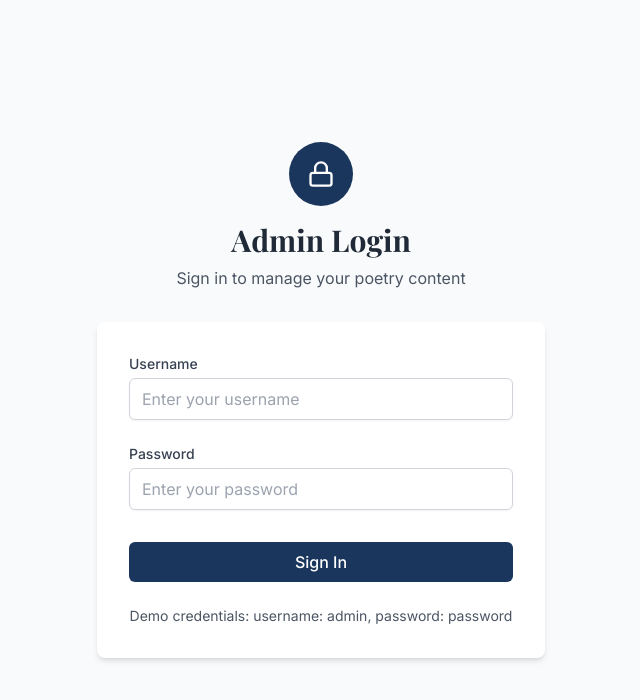
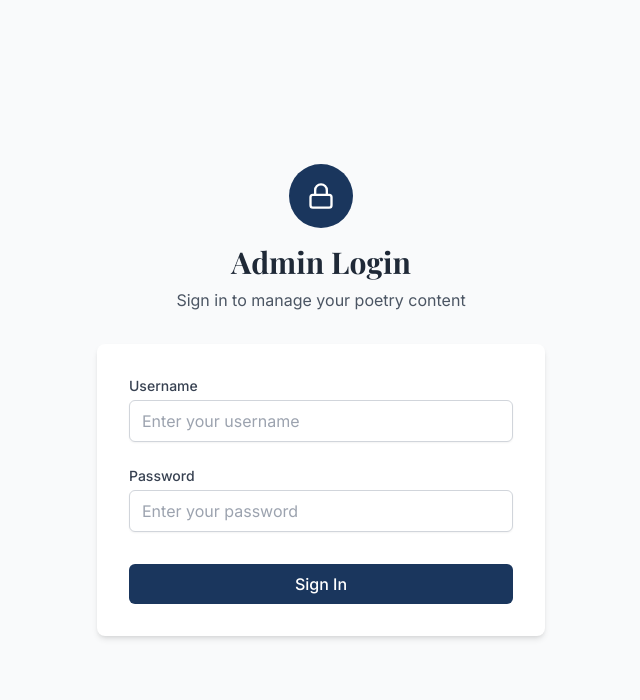
Before and after one commit to ShreyasSaunshi/captured_thinkings, a React (Vite) app: page /login in a window 1280 px wide. Shown: the top 700 px of the page, without its empty margins (319-959 px from the left). Built offline with nearby package versions, Linux system fonts and the light colour scheme; no server answers; the database is empty; a web font is replaced by a local one.

Commit message:
Update LoginPage.tsx

```diff
--- a/src/pages/admin/LoginPage.tsx
+++ b/src/pages/admin/LoginPage.tsx
@@ -94,10 +94,6 @@ const LoginPage: React.FC = () => {
                 Sign In
               </Button>
             </div>
-
-            <div className="text-center mt-4 text-sm text-gray-600">
-              <p>Demo credentials: username: admin, password: password</p>
-            </div>
           </form>
         </div>
       </div>
```
